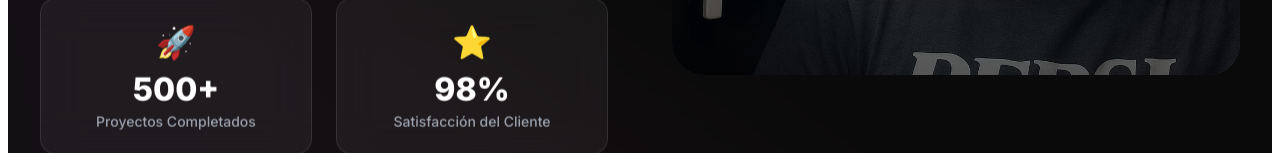
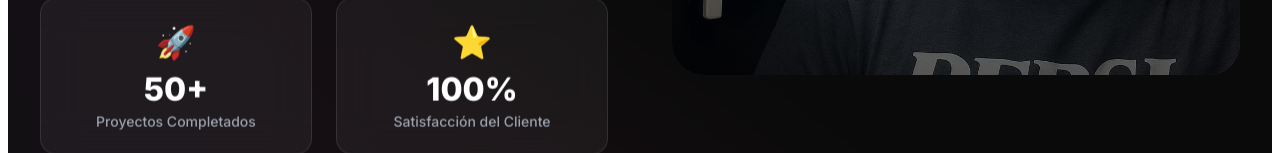
Before and after one commit to Bryan-max95/maketing, a Next.js app: page /Nosotros in a window 1280 px wide. Shown: the part 691-844 px from the top of the page. Built offline with nearby package versions, Linux system fonts and the light colour scheme.

Commit message:
Update page.tsx
deede

```diff
--- a/src/app/Nosotros/page.tsx
+++ b/src/app/Nosotros/page.tsx
@@ -18,9 +18,9 @@ export default function AboutUsSection() {
   const textY = useTransform(scrollYProgress, [0, 1], ["0%", "30%"]);
 
   const stats = [
-    { number: "500+", label: "Proyectos Completados", icon: "🚀" },
-    { number: "98%", label: "Satisfacción del Cliente", icon: "⭐" },
-    { number: "5+", label: "Años de Experiencia", icon: "🏆" },
+    { number: "50+", label: "Proyectos Completados", icon: "🚀" },
+    { number: "100%", label: "Satisfacción del Cliente", icon: "⭐" },
+    { number: "8+", label: "Años de Experiencia", icon: "🏆" },
     { number: "50+", label: "Marcas Transformadas", icon: "✨" }
   ];
 
```
